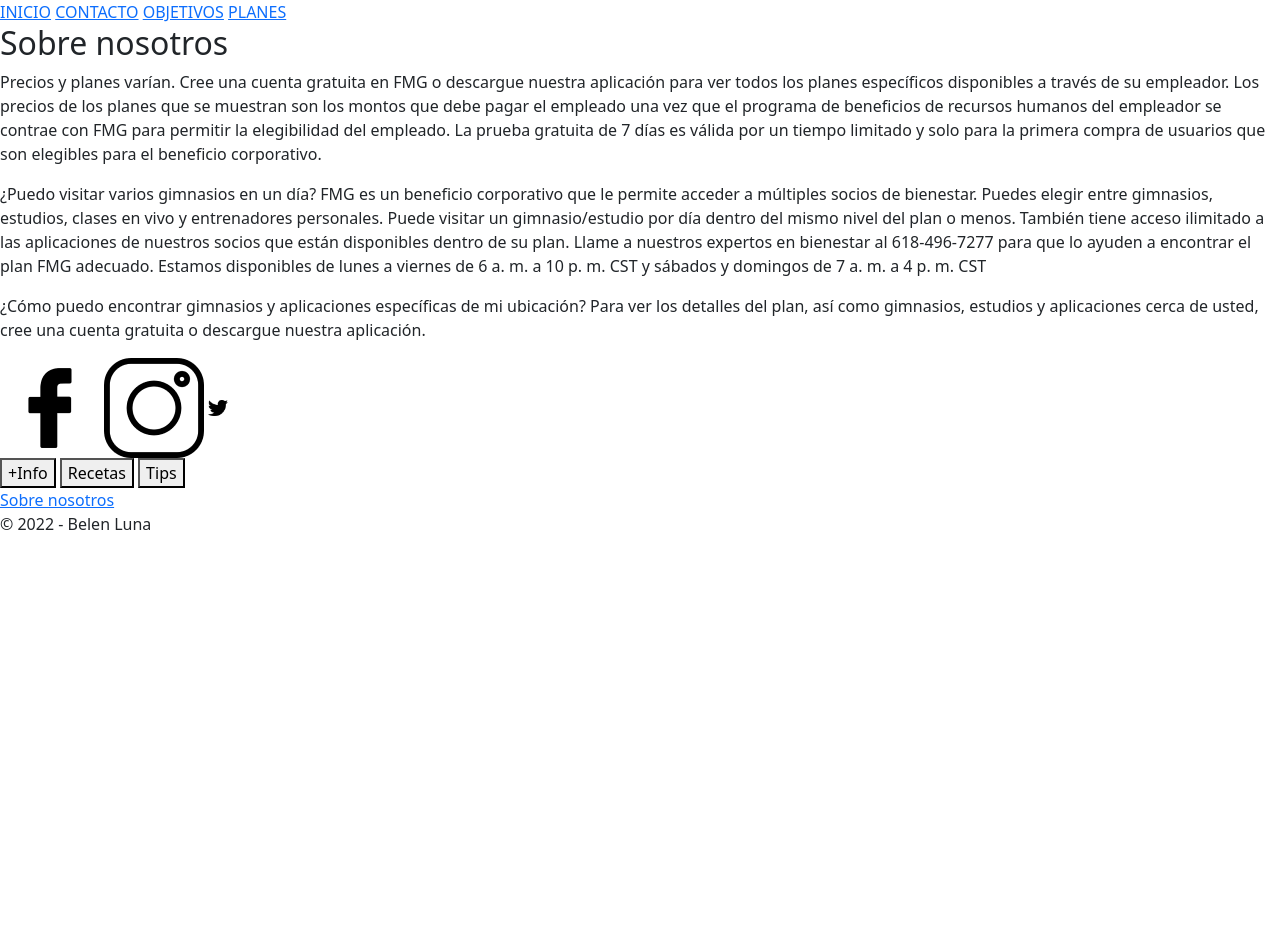
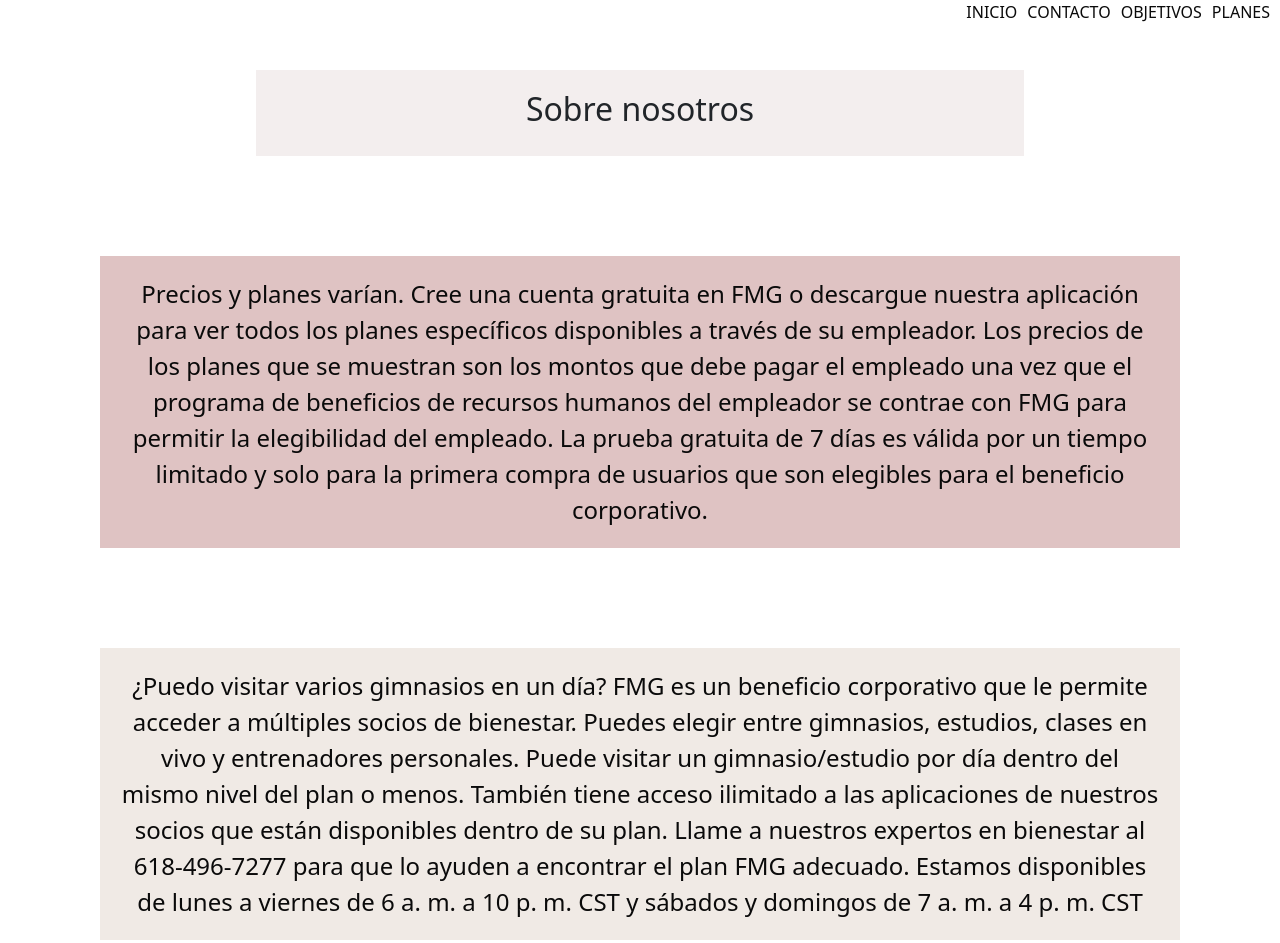
Before and after one commit to Bell-luna/fmg-luna, a website: page sobre-nosotros.html in a window 1280 px wide. Shown: the top 943 px of the page. Before the commit the page ends 800 px from the top, so only its background shows below. Drawn offline with nearby package versions, Linux system fonts and the light colour scheme; the site is published under a folder, as on GitHub Pages, so addresses that start at the root find nothing.

Commit message:
modificaciones

```diff
--- a/sobre-nosotros.html
+++ b/sobre-nosotros.html
@@ -7,7 +7,7 @@
     <meta name="description" content="descripcion longitud 150 y 160">
     <meta name="keywords" content="gym,entrenar,fitnes">
     <title>About Us</title>
-    <link rel="stylesheet" href=" /styles/style.css " />
+    <link rel="stylesheet" href="styles/style.css " />
   </head>
   <link href="https://cdn.jsdelivr.net/npm/bootstrap@5.1.3/dist/css/bootstrap.min.css" rel="stylesheet" integrity="sha384-1BmE4kWBq78iYhFldvKuhfTAU6auU8tT94WrHftjDbrCEXSU1oBoqyl2QvZ6jIW3" crossorigin="anonymous">
 
```
Also changed, not shown: contacto.html (+1 -1 lines), index.html (+1 -1 lines), objetivos.html (+1 -1 lines), planes.html (+1 -1 lines).
